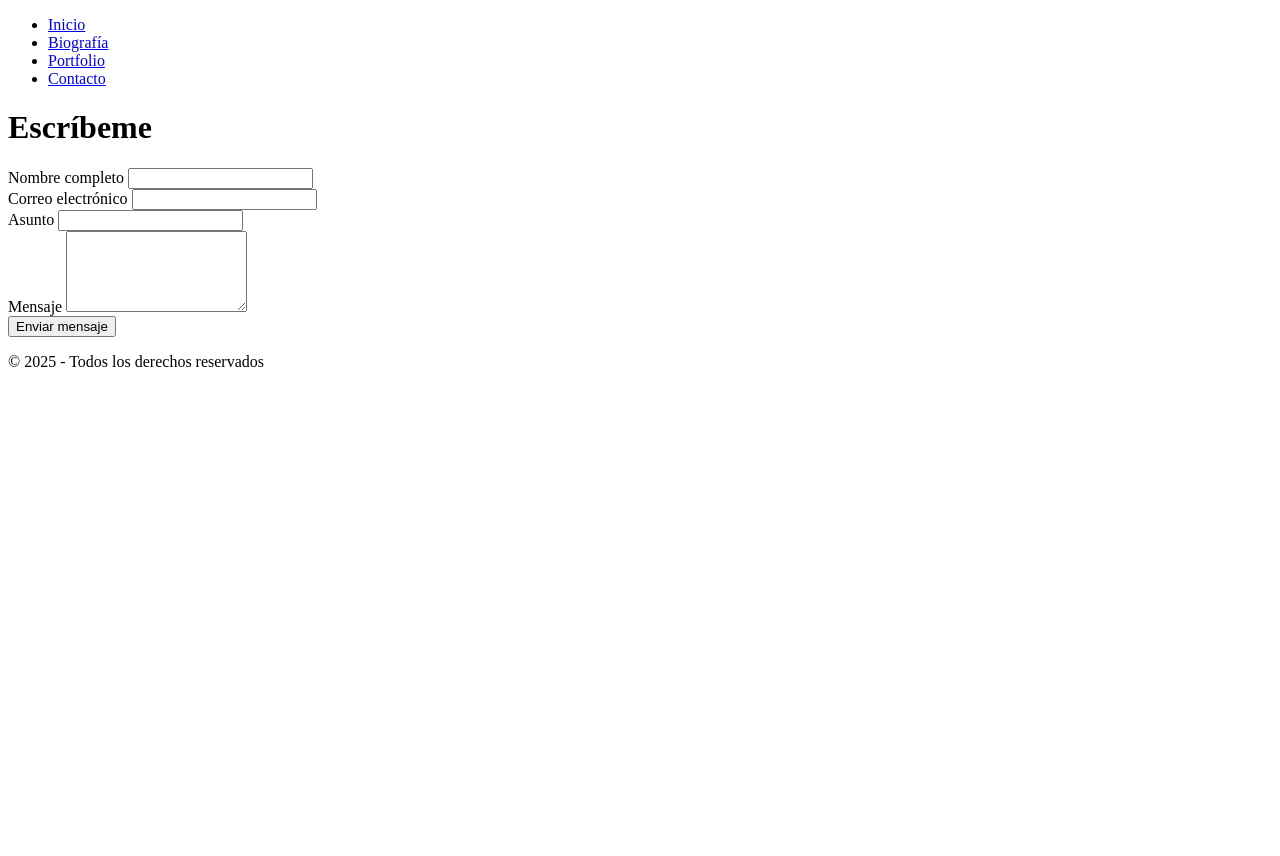
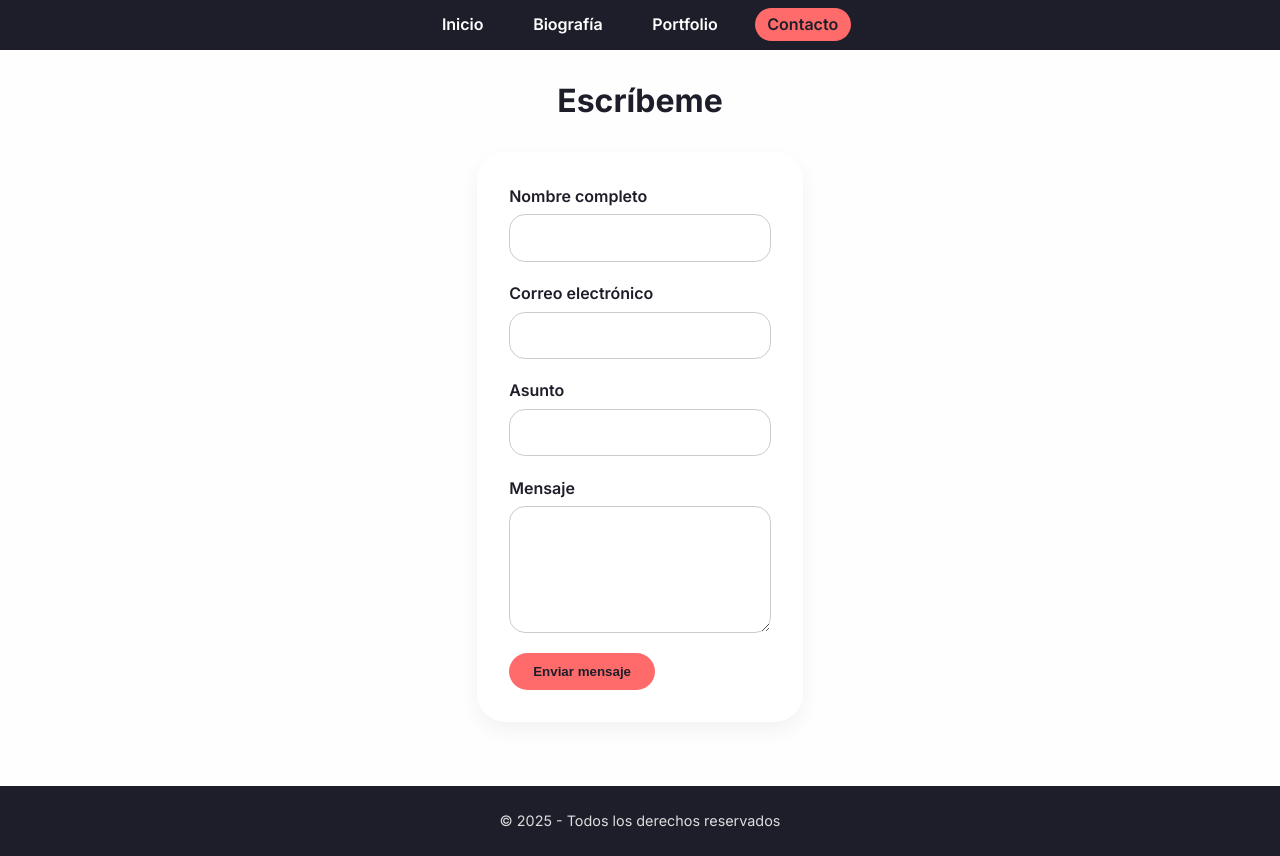
Before and after one commit to alxrych/ejercicio-web-personal, a plain HTML site: page contacto.html in a window 1280 px wide. Before the commit the page ends 800 px from the top, so only its background shows below. Drawn offline with Linux system fonts and the light colour scheme.

Commit message:
creación carpeta assets y carpeta css

```diff
--- a/contacto.html
+++ b/contacto.html
@@ -4,7 +4,7 @@
   <meta charset="UTF-8">
   <meta name="viewport" content="width=device-width, initial-scale=1.0">
   <title>Contacto | Mi Sitio</title>
-  <link rel="stylesheet" href="style.css">
+  <link rel="stylesheet" href="css/main.css">
   <link href="https://fonts.googleapis.com/css2?family=Inter:opsz,wght@14..32,300;14..32,400;14..32,600;14..32,700&display=swap" rel="stylesheet">
 </head>
 <body>
--- a/main.css
+++ b/css/main.css
@@ -1,12 +1,28 @@
-/* ========== RESET Y BASE (Mobile First) ========== */
+/* ========== RESET Y BASE ========== */
 * {
   margin: 0;
   padding: 0;
   box-sizing: border-box;
+  -webkit-box-sizing: border-box;
+  -moz-box-sizing: border-box;
 }
 
+/* ========== 768 ========== */
+@media screen and (min-width:768px) {
+
+
+}
+
+
+/* ========== 992 ========== */
+@media screen and (min-width:992px) {}
+
+
+/* ========== 1200 ========== */
+@media screen and (min-width:1200px) {}
+
 body {
-  font-family: 'Inter', sans-serif;  /* Tipografía personalizada */
+  font-family: 'Inter', sans-serif;
   background-color: #fefefe;
   color: #1e1e2a;
   line-height: 1.5;
@@ -28,7 +44,8 @@ header {
 
 .nav-menu {
   display: flex;
-  flex-direction: column;   /* Mobile: columna */
+  flex-direction: column;
+  /* Mobile: columna */
   gap: 0.8rem;
   list-style: none;
   align-items: center;
@@ -57,7 +74,9 @@ header {
 }
 
 /* ========== TÍTULOS ========== */
-h1, h2, h3 {
+h1,
+h2,
+h3 {
   font-weight: 700;
   line-height: 1.2;
   margin-bottom: 1rem;
@@ -110,14 +129,15 @@ h1 {
   background: white;
   padding: 1.5rem;
   border-radius: 24px;
-  box-shadow: 0 4px 12px rgba(0,0,0,0.05);
+  box-shadow: 0 4px 12px rgba(0, 0, 0, 0.05);
   text-align: center;
 }
 
 /* ========== BIOGRAFÍA ========== */
 .bio-container {
   display: flex;
-  flex-direction: column;  /* Mobile: columna */
+  flex-direction: column;
+  /* Mobile: columna */
   gap: 2rem;
   align-items: center;
 }
@@ -135,7 +155,7 @@ h1 {
   width: 100%;
   max-width: 300px;
   border-radius: 32px;
-  box-shadow: 0 12px 24px rgba(0,0,0,0.1);
+  box-shadow: 0 12px 24px rgba(0, 0, 0, 0.1);
   transition: transform 0.3s ease;
 }
 
@@ -146,7 +166,8 @@ h1 {
 /* ========== PORTFOLIO (grid con flex) ========== */
 .portfolio-grid {
   display: flex;
-  flex-direction: column;  /* Mobile: columna */
+  flex-direction: column;
+  /* Mobile: columna */
   gap: 2rem;
 }
 
@@ -154,14 +175,14 @@ h1 {
   background: white;
   border-radius: 20px;
   overflow: hidden;
-  box-shadow: 0 6px 14px rgba(0,0,0,0.08);
+  box-shadow: 0 6px 14px rgba(0, 0, 0, 0.08);
   transition: transform 0.2s, box-shadow 0.2s;
   padding: 1rem;
 }
 
 .portfolio-item:hover {
   transform: translateY(-6px);
-  box-shadow: 0 16px 28px rgba(0,0,0,0.12);
+  box-shadow: 0 16px 28px rgba(0, 0, 0, 0.12);
 }
 
 .portfolio-item img,
@@ -184,7 +205,7 @@ h1 {
   background: white;
   padding: 2rem;
   border-radius: 28px;
-  box-shadow: 0 8px 20px rgba(0,0,0,0.05);
+  box-shadow: 0 8px 20px rgba(0, 0, 0, 0.05);
 }
 
 .form-group {
@@ -198,7 +219,8 @@ label {
   margin-bottom: 0.4rem;
 }
 
-input, textarea {
+input,
+textarea {
   font-family: inherit;
   padding: 0.8rem;
   border: 1px solid #ccc;
@@ -208,10 +230,11 @@ input, textarea {
 }
 
 /* Pseudoclase focus en campos */
-input:focus, textarea:focus {
+input:focus,
+textarea:focus {
   border-color: #ff6b6b;
   outline: none;
-  box-shadow: 0 0 0 3px rgba(255,107,107,0.2);
+  box-shadow: 0 0 0 3px rgba(255, 107, 107, 0.2);
 }
 
 textarea {
```
Also changed, not shown: biografia.html (+1 -1 lines), home.html (+1 -1 lines), portfolio.html (+1 -1 lines).
